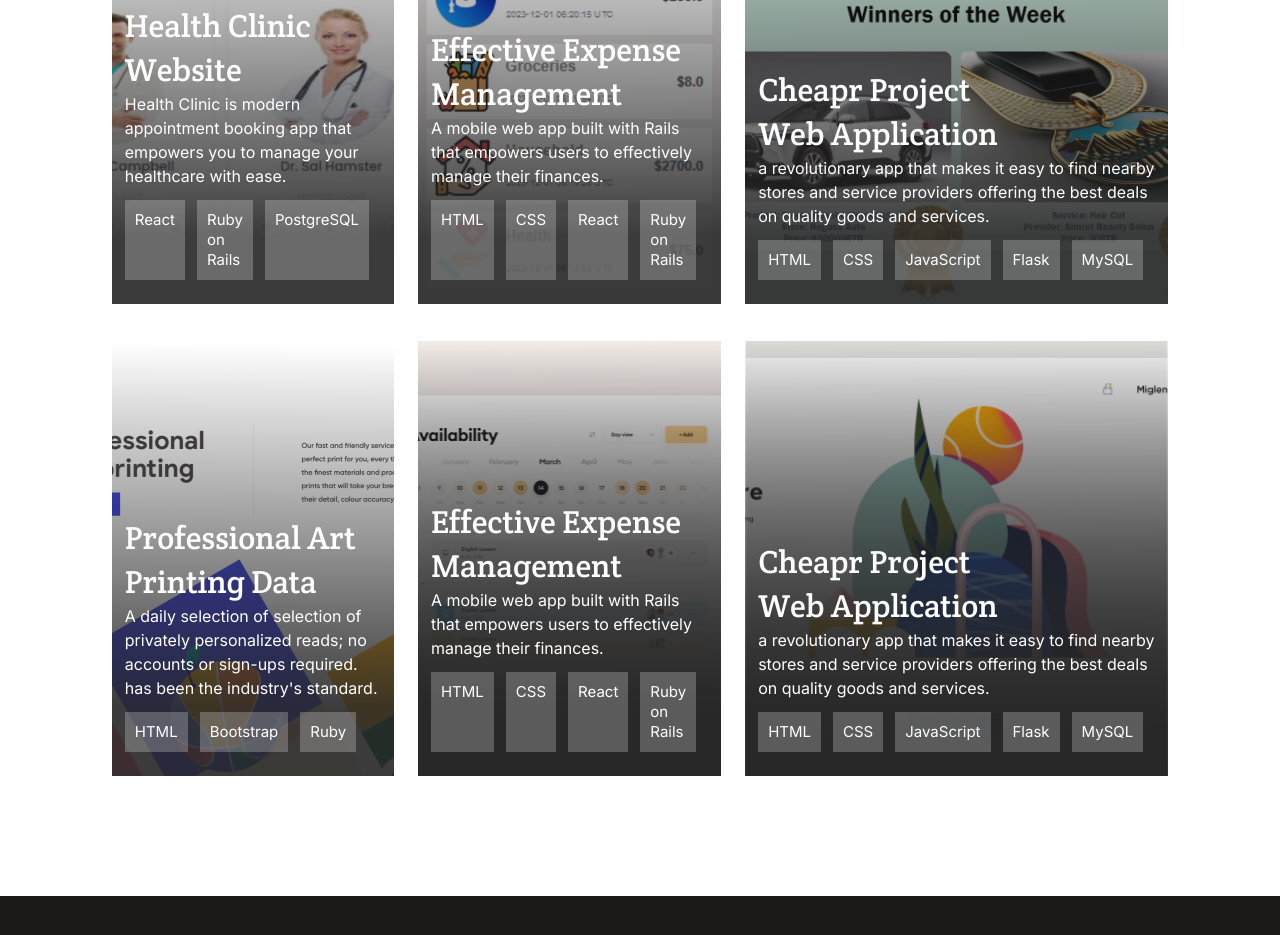
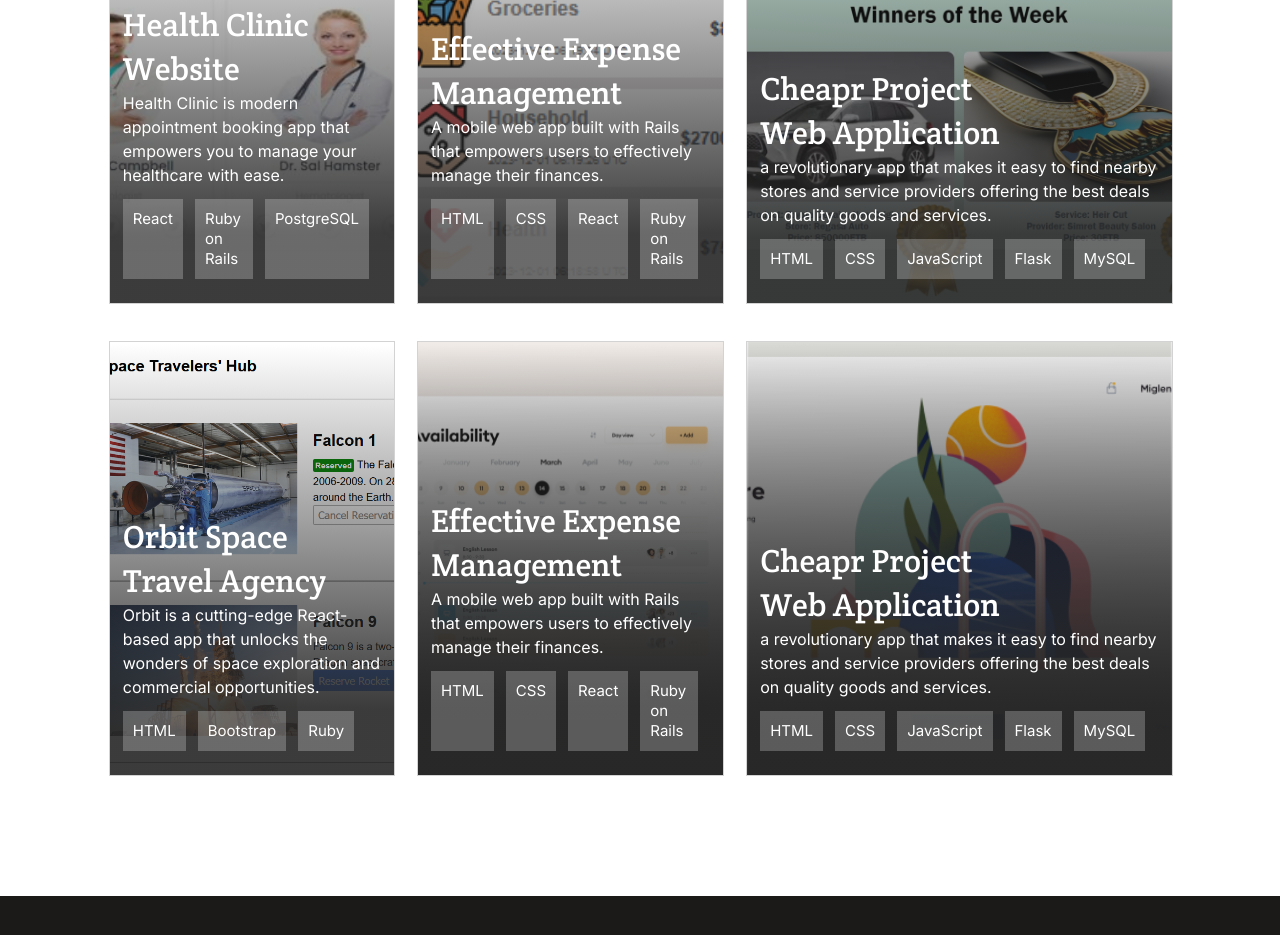
Before and after one commit to wacoo/Portfolio-Project, a website: page index.html in a window 1280 px wide. Shown: the part 1754-2689 px from the top of the page. Drawn offline with Linux system fonts and the light colour scheme.

Commit message:
Add orbit project

```diff
--- a/static/popup.js
+++ b/static/popup.js
@@ -87,8 +87,24 @@ const popUpData = [
     technologies: ["HTML", "Bootstrap", "Ruby on rails"],
     live_button_img: "static/images/circle_arrow.png",
     source_button_img: "static/images/github3.png",
-    link_to_live_version: "",
+    link_to_live_version: "#",
     link_to_source: "https://github.com/wacoo/cheapr-project",
+  },
+  {
+    name_desk: "Orbit: Your Gateway to Space Exploration and Commercial Ventures",
+    name_mob: "Orbit Space Travel Agency",
+    description:
+      "Orbit is a cutting-edge React-based app that unlocks the wonders of space exploration and commercial opportunities. Seamlessly blending scientific research and commercial endeavors, Orbit revolutionizes the way we engage with space.",
+    description2:
+      "Orbit is a cutting-edge React-based app that unlocks the wonders of space exploration and commercial opportunities. Seamlessly blending scientific research and commercial endeavors, Orbit revolutionizes the way we engage with space.",
+    featuredImage: "static/images/orbit/home.png",
+    live_btn_txt: 'See live <img src="static/images/circle_arrow.png"  alt="">',
+    source_btn_txt: 'See source <img src="static/images/github3.png" alt="">',
+    technologies: ["HTML", "Bootstrap", "Ruby on rails"],
+    live_button_img: "static/images/circle_arrow.png",
+    source_button_img: "static/images/github3.png",
+    link_to_live_version: "#",
+    link_to_source: "https://github.com/wacoo/orbit-space-travel-agency",
   },
 ];
 
--- a/static/projects.js
+++ b/static/projects.js
@@ -141,9 +141,9 @@ const showCaseData = [
 
   },
   {
-    name: 'Professional Art<br>Printing Data',
-    description: 'A daily selection of selection of privately personalized reads; no accounts or sign-ups required. has been the industry\'s standard.',
-    featuredImage: 'static/images/bg_c1.png',
+    name: 'Orbit Space<br>Travel Agency',
+    description: 'Orbit is a cutting-edge React-based app that unlocks the wonders of space exploration and commercial opportunities.',
+    featuredImage: 'static/images/orbit/home.png',
     technologies: ['HTML', 'Bootstrap', 'Ruby'],
     link_to_live_version: '',
     link_to_source: '',
--- a/static/style.css
+++ b/static/style.css
@@ -719,6 +719,7 @@ a:hover img {
     flex-direction: column;
     justify-content: flex-end;
     padding-bottom: 24px;
+    border: lightgray solid 1px;
   }
 
   .img_p_holder .buttons {
@@ -735,7 +736,7 @@ a:hover img {
   }
 
   .show_case .wrapper .child-2 {
-    background: linear-gradient(179.35deg, rgba(38, 38, 38, 0) 0.85%, rgba(38, 38, 38, 0.9) 84%), url(/static/images/budget/cat.png);
+    background: linear-gradient(179.35deg, rgba(38, 38, 38, 0) 0.85%, rgba(38, 38, 38, 0.9) 84%), url(/static/images/budget/cat_mob.png);
     background-repeat: no-repeat;
     background-position: center;
     background-size: cover;
@@ -749,7 +750,7 @@ a:hover img {
   }
 
   .show_case .wrapper .child-4 {
-    background: linear-gradient(180.45deg, rgba(38, 38, 38, 0) 0.75%, rgba(38, 38, 38, 0.9) 84.18%), url(/static/images/bg_c1.png);
+    background: linear-gradient(180.45deg, rgba(38, 38, 38, 0) 0.75%, rgba(38, 38, 38, 0.9) 84.18%), url(/static/images/orbit/home_mob.png);
     background-repeat: no-repeat;
     background-position: center;
     background-size: cover;
@@ -775,7 +776,7 @@ a:hover img {
   }
 
   .show_case .wrapper .child-2:hover {
-    background-image: url(/static/images/budget/cat.png);
+    background-image: url(/static/images/budget/cat_mob.png);
     padding-bottom: 0;
   }
 
@@ -785,7 +786,7 @@ a:hover img {
   }
 
   .show_case .wrapper .child-4:hover {
-    background-image: url(/static/images/bg_c1.png);
+    background-image: url(/static/images/orbit/home_mob.png);
     padding-bottom: 0;
   }
 
```
Also changed, not shown: static/images/budget/cat_mob.png (added), static/images/orbit/home_mob.png (added).
